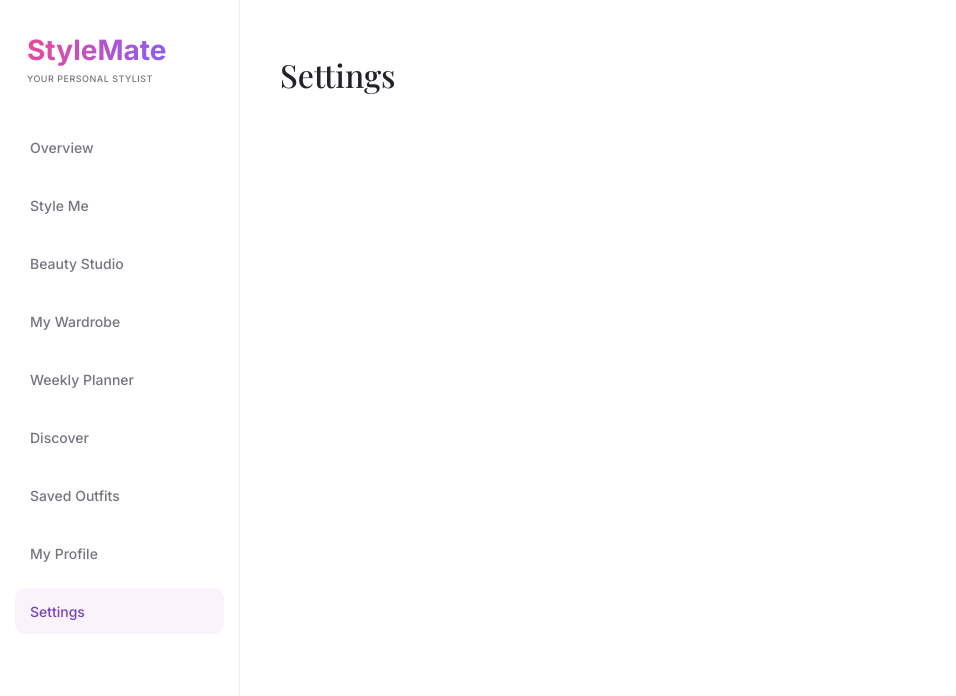
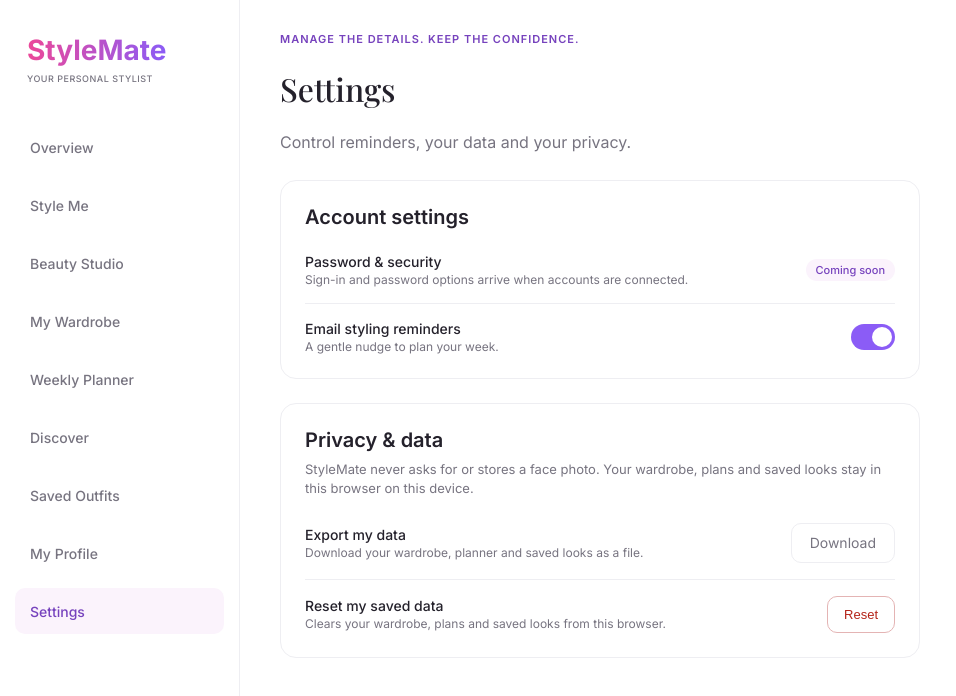
Before and after one commit to DavidaChamah/Stylemate, a React (Vite) app in the folder frontend/: page /settings in a window 1280 px wide. Shown: the top 696 px of the page, without its empty margins (0-956 px from the left). Built offline with nearby package versions, Linux system fonts and the light colour scheme.

Commit message:
Build Settings Page

```diff
--- a/frontend/src/index.css
+++ b/frontend/src/index.css
@@ -818,3 +818,20 @@ h1, h2, h3 { font-family: var(--font-heading); font-weight: 500; }
   .landing-hero-split { grid-template-columns: 1fr; }
   .hero-photos { justify-content: flex-start; }
 }
+
+.settings-card { background: #fff; border: 1px solid var(--border); border-radius: 16px; padding: 24px; max-width: 640px; margin-bottom: 24px; }
+.settings-card h2 { margin: 0 0 8px; font-family: var(--font-ui); font-size: 20px; font-weight: 600; color: var(--text); }
+.settings-note { margin: 0 0 8px; font-size: 13px; line-height: 1.5; color: var(--muted); }
+.settings-row { display: flex; justify-content: space-between; align-items: center; gap: 16px; padding: 16px 0; border-bottom: 1px solid var(--border); }
+.settings-row:last-child { border-bottom: 0; padding-bottom: 0; }
+.settings-row p { margin: 0; font-size: 14px; font-weight: 500; color: var(--text); }
+.settings-row small { display: block; margin-top: 2px; font-size: 12px; color: var(--muted); }
+.settings-message { margin: 0 0 16px; padding: 10px 14px; max-width: 640px; border-radius: 10px; background: var(--success-bg); color: var(--success-text); font-size: 13px; }
+.settings-confirm { display: flex; gap: 8px; }
+.soon-badge { padding: 4px 10px; border-radius: 999px; background: var(--tint); color: var(--purple); font-size: 11px; font-weight: 500; white-space: nowrap; }
+.danger-btn { padding: 10px 16px; border: 1px solid #e4b4b4; border-radius: 10px; background: #fff; color: #b42318; font-size: 13px; font-weight: 500; cursor: pointer; }
+.danger-btn:hover { background: #fdf2f2; }
+.switch { position: relative; flex: 0 0 44px; width: 44px; height: 26px; border: 0; border-radius: 999px; background: #d9d6e0; padding: 0; cursor: pointer; transition: background 0.2s; }
+.switch::after { content: ''; position: absolute; top: 3px; left: 3px; width: 20px; height: 20px; border-radius: 50%; background: #fff; transition: transform 0.2s; }
+.switch.on { background: var(--violet); }
+.switch.on::after { transform: translateX(18px); }
--- a/frontend/src/pages/Settings.jsx
+++ b/frontend/src/pages/Settings.jsx
@@ -1,3 +1,145 @@
+import { useState } from 'react';
+
+// Everything the app saves in the browser (Settings itself is not wiped by "reset").
+const DATA_KEYS = [
+  'wardrobe',
+  'plan',
+  'savedOutfits',
+  'savedAccessories',
+  'savedHair',
+  'savedMakeup',
+  'profile',
+];
+
+function loadSettings() {
+  try {
+    return { reminders: true, ...JSON.parse(localStorage.getItem('settings') || '{}') };
+  } catch {
+    return { reminders: true };
+  }
+}
+
 export default function Settings() {
-  return <h1>Settings</h1>;
+  const [settings, setSettings] = useState(loadSettings);
+  const [message, setMessage] = useState('');
+  const [confirming, setConfirming] = useState(false);
+
+  function toggleReminders() {
+    const next = { ...settings, reminders: !settings.reminders };
+    setSettings(next);
+    try {
+      localStorage.setItem('settings', JSON.stringify(next));
+    } catch {
+      /* storage unavailable, ignore */
+    }
+    setMessage('Saved ✓');
+  }
+
+  function exportData() {
+    const data = {};
+    DATA_KEYS.forEach((key) => {
+      try {
+        const raw = localStorage.getItem(key);
+        if (raw) data[key] = JSON.parse(raw);
+      } catch {
+        /* skip anything unreadable */
+      }
+    });
+    const blob = new Blob([JSON.stringify(data, null, 2)], { type: 'application/json' });
+    const url = URL.createObjectURL(blob);
+    const link = document.createElement('a');
+    link.href = url;
+    link.download = 'stylemate-data.json';
+    link.click();
+    URL.revokeObjectURL(url);
+    setMessage('Your data has been downloaded.');
+  }
+
+  function resetData() {
+    DATA_KEYS.forEach((key) => {
+      try {
+        localStorage.removeItem(key);
+      } catch {
+        /* storage unavailable, ignore */
+      }
+    });
+    setConfirming(false);
+    setMessage('Your saved data has been cleared. Everything is back to the starting sample.');
+  }
+
+  return (
+    <div>
+      <p className="eyebrow">MANAGE THE DETAILS. KEEP THE CONFIDENCE.</p>
+      <h1>Settings</h1>
+      <p className="subtitle">Control reminders, your data and your privacy.</p>
+
+      {message && <p className="settings-message">{message}</p>}
+
+      <section className="settings-card">
+        <h2>Account settings</h2>
+
+        <div className="settings-row">
+          <div>
+            <p>Password &amp; security</p>
+            <small>Sign-in and password options arrive when accounts are connected.</small>
+          </div>
+          <span className="soon-badge">Coming soon</span>
+        </div>
+
+        <div className="settings-row">
+          <div>
+            <p>Email styling reminders</p>
+            <small>A gentle nudge to plan your week.</small>
+          </div>
+          <button
+            type="button"
+            className={settings.reminders ? 'switch on' : 'switch'}
+            role="switch"
+            aria-checked={settings.reminders}
+            aria-label="Email styling reminders"
+            onClick={toggleReminders}
+          />
+        </div>
+      </section>
+
+      <section className="settings-card">
+        <h2>Privacy &amp; data</h2>
+        <p className="settings-note">
+          StyleMate never asks for or stores a face photo. Your wardrobe, plans and saved
+          looks stay in this browser on this device.
+        </p>
+
+        <div className="settings-row">
+          <div>
+            <p>Export my data</p>
+            <small>Download your wardrobe, planner and saved looks as a file.</small>
+          </div>
+          <button type="button" className="tab" onClick={exportData}>
+            Download
+          </button>
+        </div>
+
+        <div className="settings-row">
+          <div>
+            <p>Reset my saved data</p>
+            <small>Clears your wardrobe, plans and saved looks from this browser.</small>
+          </div>
+          {confirming ? (
+            <div className="settings-confirm">
+              <button type="button" className="danger-btn" onClick={resetData}>
+                Yes, clear it
+              </button>
+              <button type="button" className="tab" onClick={() => setConfirming(false)}>
+                Cancel
+              </button>
+            </div>
+          ) : (
+            <button type="button" className="danger-btn" onClick={() => setConfirming(true)}>
+              Reset
+            </button>
+          )}
+        </div>
+      </section>
+    </div>
+  );
 }
```
